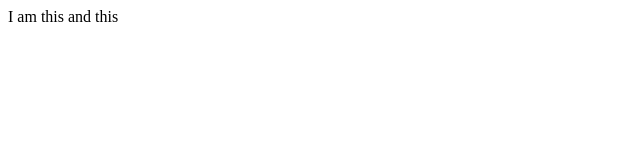
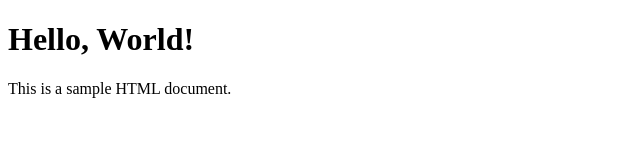
Before and after one commit to BPOTW/propakistan-yt-blog, a plain HTML site: page index.html in a window 1280 px wide. Shown: the whole page, without its empty margins (0-640 px from the left). Drawn offline with Linux system fonts and the light colour scheme.

Commit message:
Client UpdRE 12

```diff
--- a/index.html
+++ b/index.html
@@ -6,6 +6,7 @@
     <title>Document</title>
 </head>
 <body>
-    I am this and this
+    <h1>Hello, World!</h1>
+    <p>This is a sample HTML document.</p>
 </body>
 </html>
```
